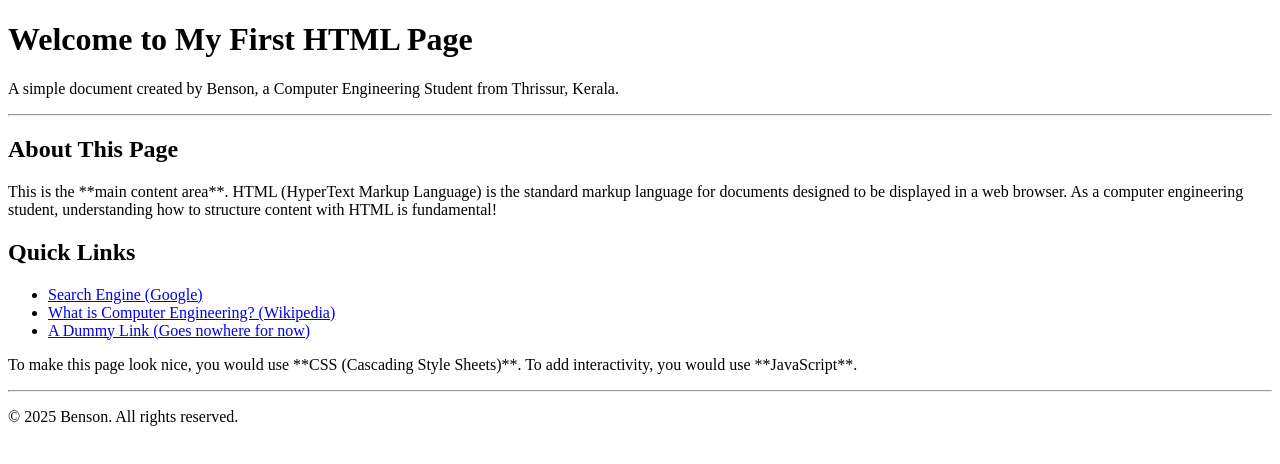
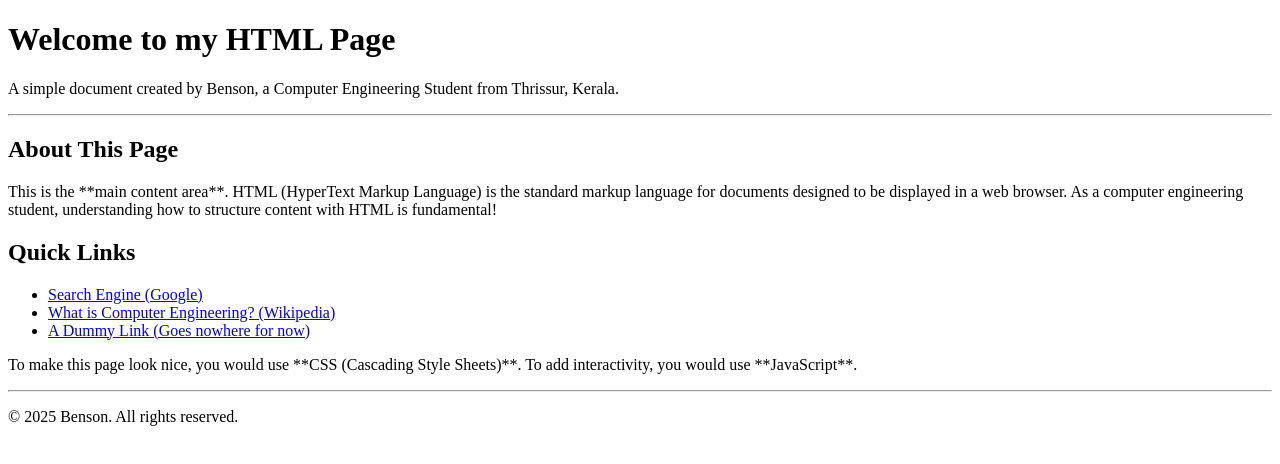
Before and after one commit to bensonjose2005/bensonjose2005.github.io, a plain HTML site: page index.html in a window 1280 px wide. Drawn offline with Linux system fonts and the light colour scheme.

Commit message:
Update index.html

```diff
--- a/index.html
+++ b/index.html
@@ -8,7 +8,7 @@
 <body>
 
     <header>
-        <h1>Welcome to My First HTML Page</h1>
+        <h1>Welcome to my HTML Page</h1>
         <p>A simple document created by Benson, a Computer Engineering Student from Thrissur, Kerala.</p>
     </header>
 
```
